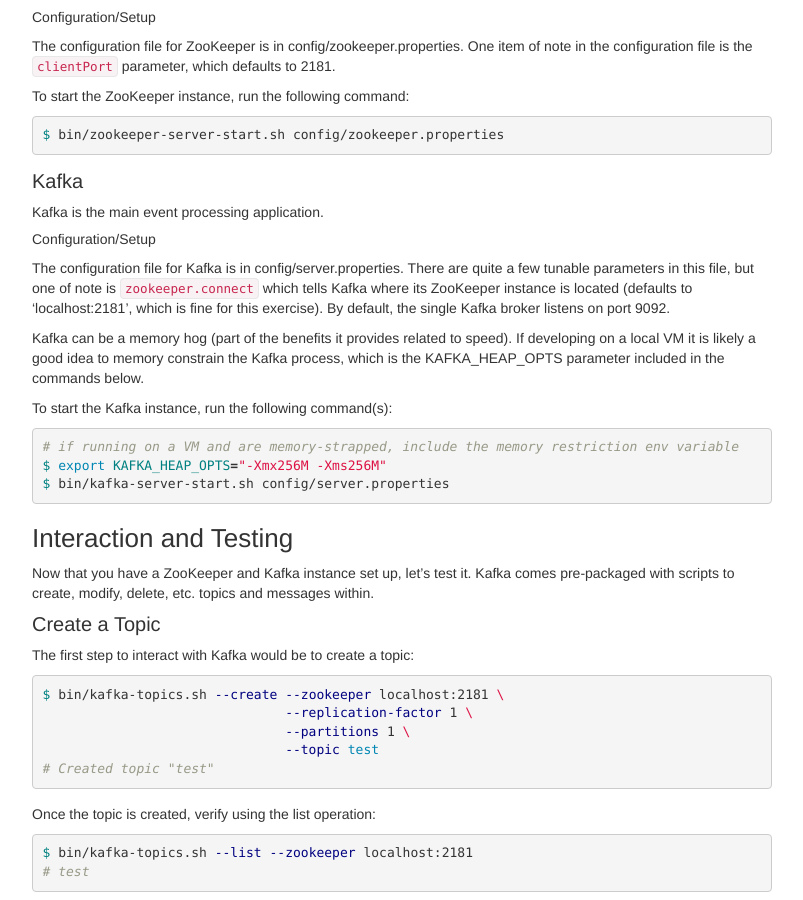
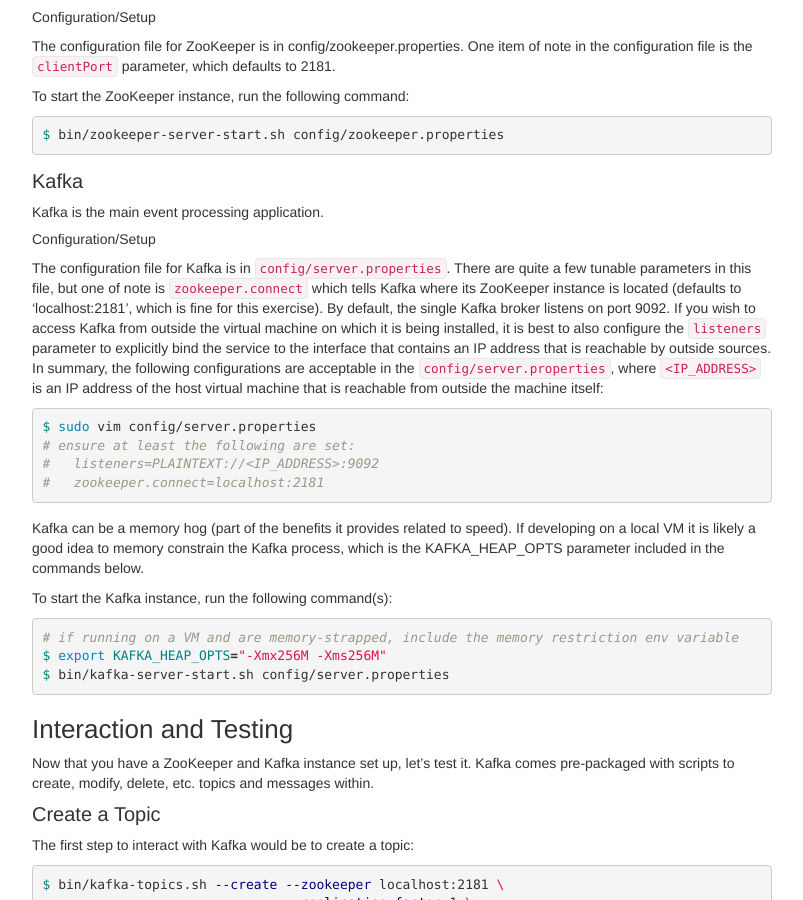
Before and after one commit to jekhokie/jekhokie.github.io, a Jekyll site: the page built from _posts/2016-08-23-installing-kafka.markdown, in a window 1280 px wide and 900 px high, scrolled down 863 px. Shown: the whole window, without its empty margins (238-1041 px from the left). Built offline with Jekyll 4.4.1, drawn with Linux system fonts in a browser that asks for light colours.

Commit message:
Fix Several Typos and Functional Inaccuracies
Fix several typos made in some of the posts as well as add some
technical detail around the Kafka configuration to ensure the
configuration allowed for remote access of the Kafka instance.

```diff
--- a/_posts/2016-08-23-installing-kafka.markdown
+++ b/_posts/2016-08-23-installing-kafka.markdown
@@ -61,10 +61,21 @@
 
 ##### Configuration/Setup
 
-The configuration file for Kafka is in config/server.properties. There are quite a few tunable parameters in
+The configuration file for Kafka is in `config/server.properties`. There are quite a few tunable parameters in
 this file, but one of note is `zookeeper.connect` which tells Kafka where its ZooKeeper instance is
 located (defaults to 'localhost:2181', which is fine for this exercise). By default, the single Kafka broker
-listens on port 9092.
+listens on port 9092. If you wish to access Kafka from outside the virtual machine on which it is being
+installed, it is best to also configure the `listeners` parameter to explicitly bind the service to the
+interface that contains an IP address that is reachable by outside sources. In summary, the following
+configurations are acceptable in the `config/server.properties`, where `<IP_ADDRESS>` is an IP address of the
+host virtual machine that is reachable from outside the machine itself:
+
+{% highlight bash %}
+$ sudo vim config/server.properties
+# ensure at least the following are set:
+#   listeners=PLAINTEXT://<IP_ADDRESS>:9092
+#   zookeeper.connect=localhost:2181
+{% endhighlight %}
 
 Kafka can be a memory hog (part of the benefits it provides related to speed). If developing on a local
 VM it is likely a good idea to memory constrain the Kafka process, which is the KAFKA_HEAP_OPTS parameter
```
Also changed, not shown: _posts/2016-11-07-journey-to-near-real-time-processing.markdown (+6 -3 lines).
